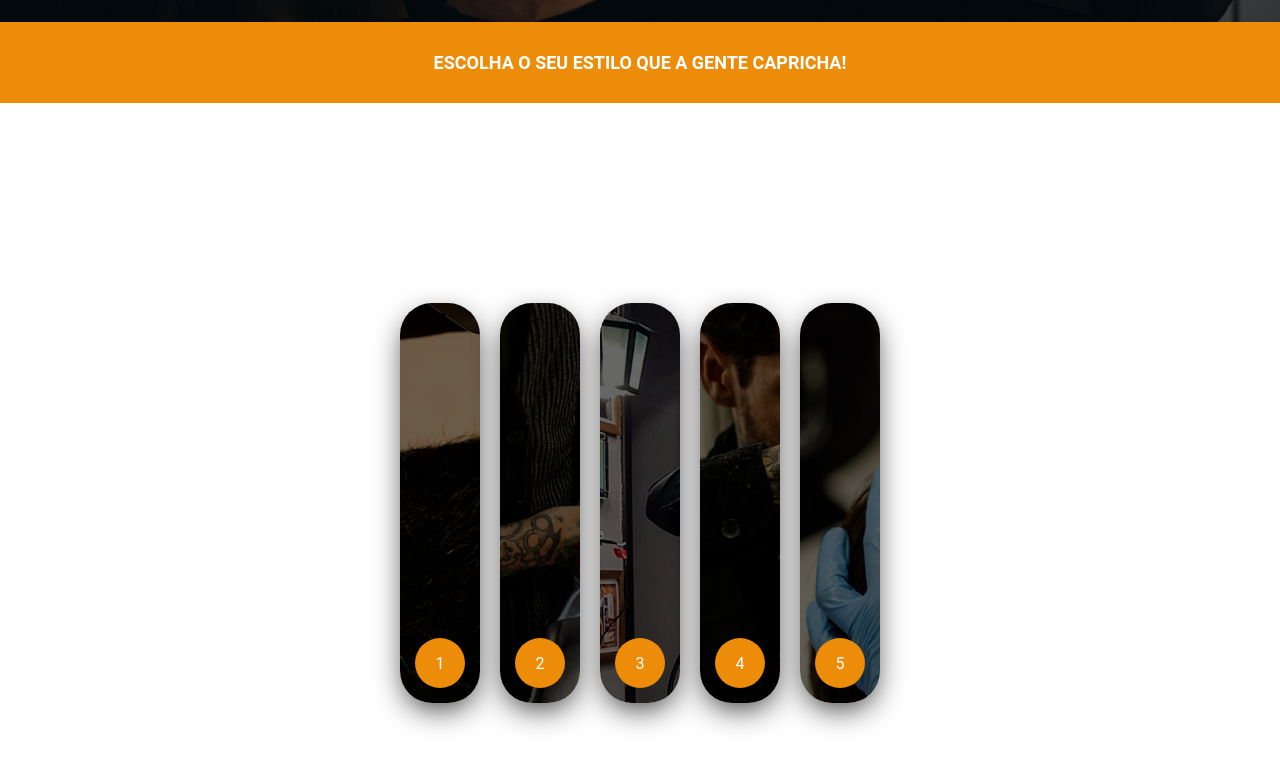
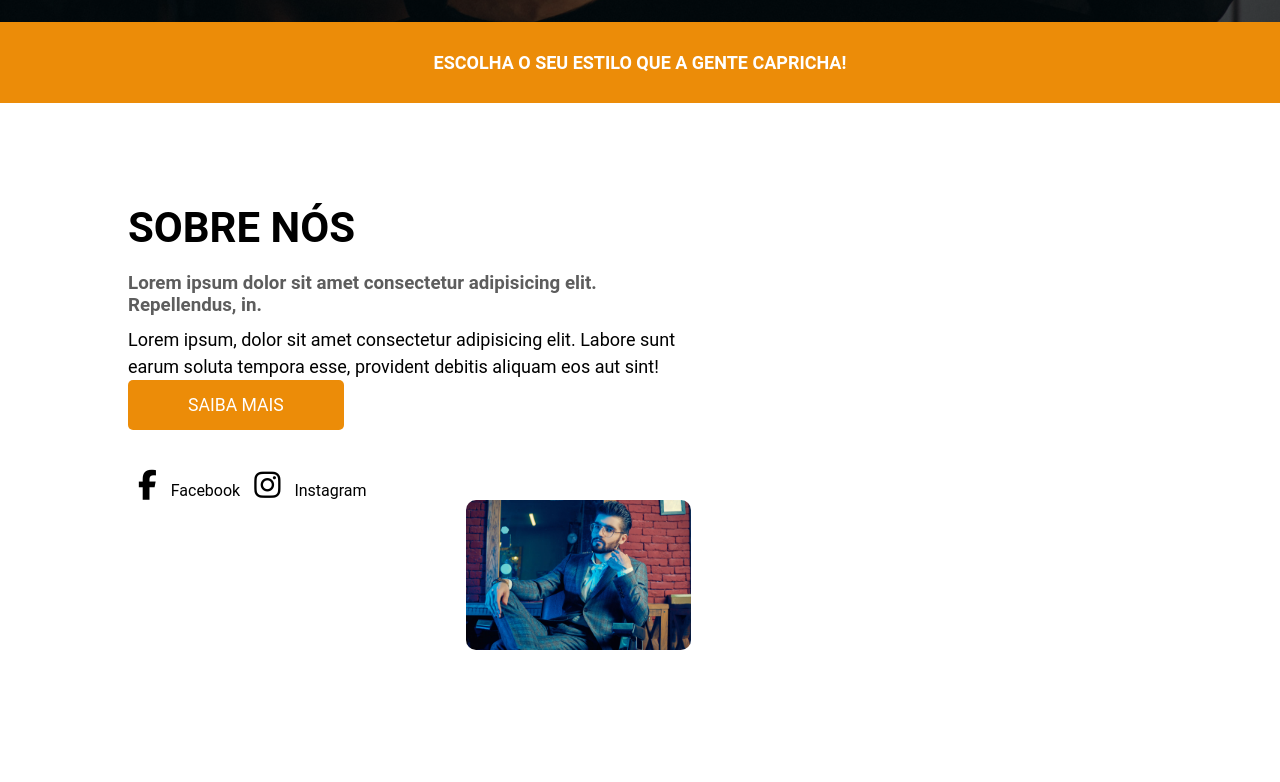
Before and after one commit to Crystyanno/barbearia-providencia, a plain HTML site: page index.html in a window 1280 px wide. Shown: the part 778-1560 px from the top of the page. Drawn offline with Linux system fonts and the light colour scheme.

Commit message:
add about

```diff
--- a/assets/styles/style.css
+++ b/assets/styles/style.css
@@ -196,7 +196,7 @@ span {
 }
 
 .description p {
-    color: #b0b0ba;
+    color: var(--text-color);
     padding-top: 5px;
 }
 
@@ -237,6 +237,64 @@ input:checked + label .description {
     background-image: url(../images/Serviços/sobrancelha.jpg);
 }
 
+.about {
+    width: 100%;
+    min-height: 100vh;
+}
+
+.about-container {
+    width: 80%;
+    display: block;
+    margin: auto;
+    padding-top: 100px;
+}
+
+.content-about {
+    float: left;
+    width: 55%;
+}
+
+.image-section {
+    float: right;
+    width: 40%;
+}
+
+.image-section img {
+    width: 100%;
+    height: auto;
+    border-radius: 10px;
+}
+
+.content-about .title {
+    text-transform: uppercase;
+    font-size: 28px;
+}
+
+.content-about .content h3 {
+    margin-top: 20px;
+    color: #5d5d5d;
+}
+
+.content-about .content p {
+    margin-top: 10px;
+    font-size: 18px;
+    line-height: 1.5;
+}
+
+.content-about .redesocial {
+    margin-top: 40px;
+}
+
+.content-about .redesocial i {
+    color: var(--background-primary);
+    font-size: 30px;
+    padding: 0px 10px;
+}
+
+.content-about .redesocial i:hover {
+    color: var(--button-color);
+}
+
 .footer {
     background: var(--background-primary);
     color: var(--text-color);
--- a/index.html
+++ b/index.html
@@ -44,6 +44,30 @@
         <!--<div><img src="assets/images/Icones/escolha seu estilo que a gente capricha.png" alt=""></div>-->
     </section>
 
+    <section class="about">
+        <div class="about-container">
+            <div class="content-about">
+                <div class="title">
+                    <h1>Sobre nós</h1>
+                </div>
+                <div class="content">
+                    <h3>Lorem ipsum dolor sit amet consectetur adipisicing elit. Repellendus, in.</h3>
+                    <p>Lorem ipsum, dolor sit amet consectetur adipisicing elit. Labore sunt earum soluta tempora esse, provident debitis aliquam eos aut sint!</p>
+                    <div class="btn">
+                        <a href="#">Saiba Mais</a>
+                    </div>
+                    <div class="redesocial">
+                        <a href=""><i class="fab fa-facebook-f"></i></i> Facebook</a>
+                        <a href=""><i class="fab fa-instagram"></i></i> Instagram</a>
+                    </div>
+                </div>
+                <div class="image-section">
+                    <img src="assets/images/Post/post-1.jpg" alt="">
+                </div>
+            </div>
+        </div>
+    </section>
+
     <div class="wrapper">
         <div class="container">
             <input type="radio" name="slide" id="c1">
@@ -52,7 +76,7 @@
                     <div class="icon">1</div>
                     <div class="description">
                         <h4>Corte</h4>
-                        <p>Lorem ipsum dolor, sit amet consectetur adipisicing elit. Cupiditate ut nulla autem delectus consectetur pariatur!</p>
+                        <p>Corte de cabelo realizado com a excelência dos mestres barbeiros. Desde o clássico corte social até o moderno degradê. sua imagem valorizada como dever ser!</p>
                     </div>
                 </div>
             </label>
@@ -61,8 +85,8 @@
                 <div class="row">
                     <div class="icon">2</div>
                     <div class="description">
-                        <h4>Corte</h4>
-                        <p>Lorem ipsum dolor, sit amet consectetur adipisicing elit. Cupiditate ut nulla autem delectus consectetur pariatur!</p>
+                        <h4>Barba</h4>
+                        <p>Barba feita como antigamente, como o uso de uma relaxante toalha quente e creme hidratante para amaciar os fio. Um tratamento adequado para homens de verdade!</p>
                     </div>
                 </div>
             </label>
@@ -71,7 +95,7 @@
                 <div class="row">
                     <div class="icon">3</div>
                     <div class="description">
-                        <h4>Corte</h4>
+                        <h4>Penteado</h4>
                         <p>Lorem ipsum dolor, sit amet consectetur adipisicing elit. Cupiditate ut nulla autem delectus consectetur pariatur!</p>
                     </div>
                 </div>
@@ -91,13 +115,14 @@
                 <div class="row">
                     <div class="icon">5</div>
                     <div class="description">
-                        <h4>Corte</h4>
-                        <p>Lorem ipsum dolor, sit amet consectetur adipisicing elit. Cupiditate ut nulla autem delectus consectetur pariatur!</p>
+                        <h4>Sobrancelha</h4>
+                        <p>Apare e alinha os fios em excesso ao redor das sobrancelha, fazendo uso de técnica com navalha.</p>
                     </div>
                 </div>
             </label>
         </div>
     </div>
+
 
     <footer class="footer">
         <p>@ Copyright 2024 | Todos os direitos reservados. Desenvolvido por <a
```
